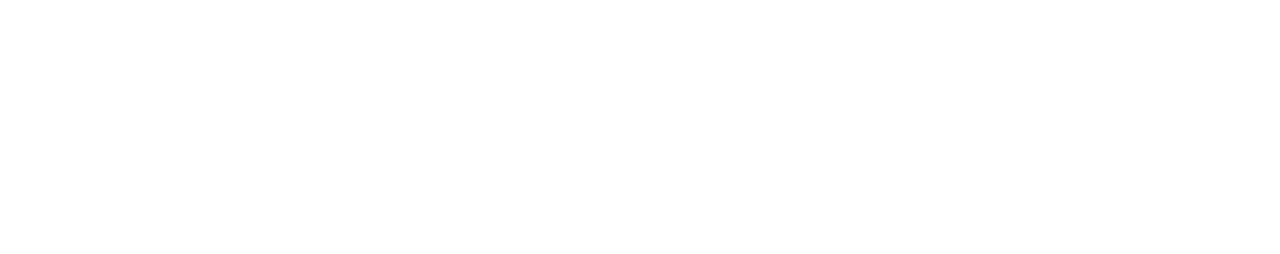
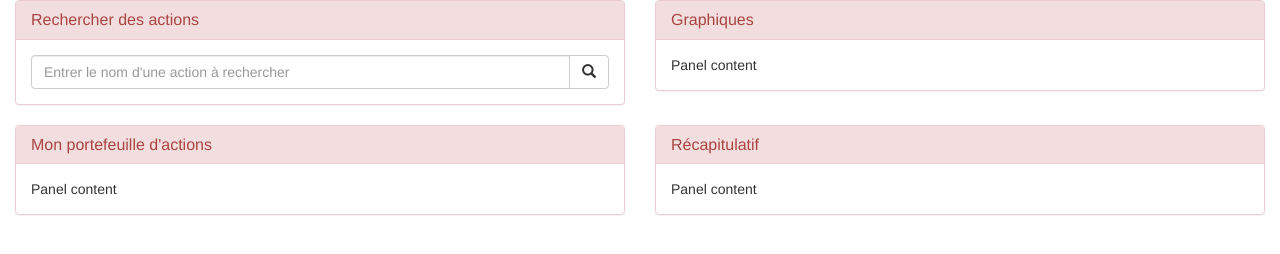
Before and after one commit to Epimanjr/S9_PortefeuilleJS, a plain HTML site: page portefeuille.html in a window 1280 px wide. Drawn offline with Linux system fonts and the light colour scheme.

Commit message:
Mise en place des 4 blocks + formulaire recherche

```diff
--- a/portefeuille.html
+++ b/portefeuille.html
@@ -1,5 +1,6 @@
 <!DOCTYPE html>
 <html lang="fr">
+
 <head>
 	<!-- En-tête de la page -->
 	<title>Projet PortefeuilleJS</title>
@@ -9,8 +10,68 @@
 	<link rel="stylesheet" href="css/bootstrap.min.css">
 	<link rel="stylesheet" href="css/style.css">
 </head>
+
 <body>
 	<!-- Corps de la page -->
+	<div class="container-fluid">
+		<div class="row">
+			<div class="col-lg-6 col-md-6">
+				<div class="panel panel-danger">
+					<div class="panel-heading">
+						<h3 class="panel-title">Rechercher des actions</h3>
+					</div>
+					<div class="panel-body">
 
+						<!-- "Formulaire" permettant d'effectuer la recherche -->
+						<div class="input-group">
+							<input type="text" class="form-control" placeholder="Entrer le nom d'une action à rechercher">
+							<span class="input-group-btn">
+								<button class="btn btn-default" type="button">
+									<span class="glyphicon glyphicon-search" aria-hidden="true"></span>
+								</button>
+							</span>
+						</div>
+						<!-- /input-group -->
+
+						<!-- Résultats de la recherche -->
+
+					</div>
+				</div>
+			</div>
+			<div class="col-lg-6 col-md-6">
+				<div class="panel panel-danger">
+					<div class="panel-heading">
+						<h3 class="panel-title">Graphiques</h3>
+					</div>
+					<div class="panel-body">
+						Panel content
+					</div>
+				</div>
+			</div>
+		</div>
+		<div class="row">
+			<div class="col-lg-6 col-md-6">
+				<div class="panel panel-danger">
+					<div class="panel-heading">
+						<h3 class="panel-title">Mon portefeuille d'actions</h3>
+					</div>
+					<div class="panel-body">
+						Panel content
+					</div>
+				</div>
+			</div>
+			<div class="col-lg-6 col-md-6">
+				<div class="panel panel-danger">
+					<div class="panel-heading">
+						<h3 class="panel-title">Récapitulatif</h3>
+					</div>
+					<div class="panel-body">
+						Panel content
+					</div>
+				</div>
+			</div>
+		</div>
+	</div>
 </body>
+
 </html>
```
Lines whose indentation alone changed are shown as unchanged.
